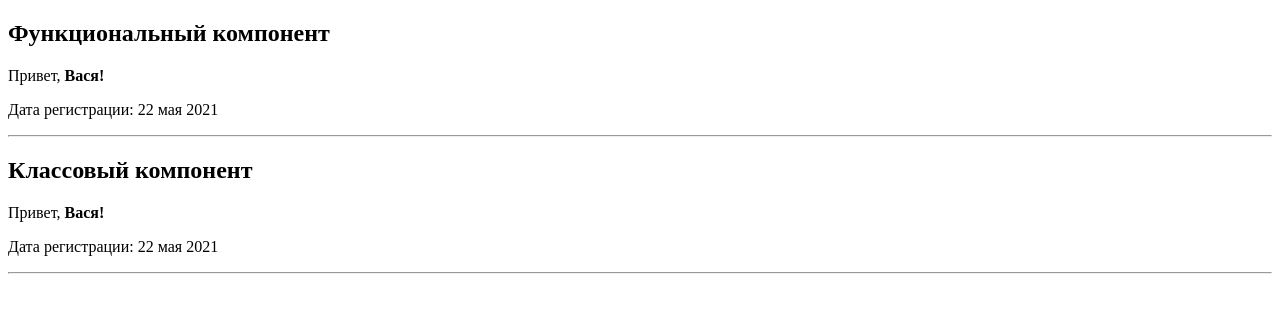
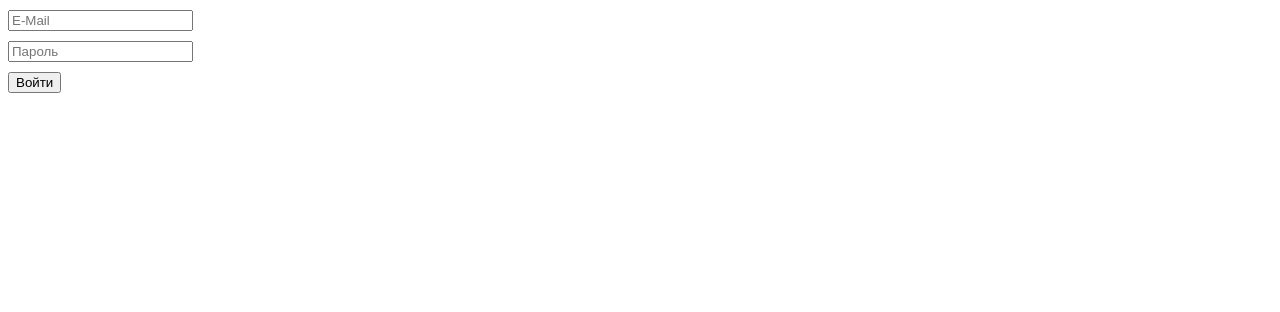
Before and after one commit to vladyslav-soltanovskyi/home-work-1, a React (Create React App) app: page / in a window 1280 px wide. Shown: the top 312 px of the page. Built offline with nearby package versions, Linux system fonts and the light colour scheme.

Commit message:
Сделал задание №2

```diff
--- a/src/index.js
+++ b/src/index.js
@@ -1,6 +1,6 @@
 import React from 'react';
 import ReactDOM from 'react-dom';
-import App from "./tutorial-1/App";
+import App from "./tutorial-2/App";
 
 ReactDOM.render(
   <React.StrictMode>
--- /dev/null
+++ b/src/tutorial-2/App.jsx
@@ -0,0 +1,9 @@
+import FormRegistration from "./components/FormLogin";
+
+export default function App() {
+    return (
+        <>
+            <FormRegistration />
+        </>
+    );
+}
--- /dev/null
+++ b/src/tutorial-2/components/FormLogin.css
@@ -0,0 +1,3 @@
+.form-group {
+    margin: 10px 0 0;
+}
--- /dev/null
+++ b/src/tutorial-2/components/FormLogin.jsx
@@ -0,0 +1,44 @@
+import "./FormLogin.css";
+
+function FormLogin() {
+    let formData = {
+        email: "",
+        password: ""
+    }; // Да, да, понимаю что было сказано сделать две переменые, но подумал так будет проще)
+
+    const changeFieldInForm = (e) => {
+        formData[e.target.name] = e.target.value.trim();
+    }
+
+    const handleSubmit = (e) => {
+        e.preventDefault();
+        let isAllFieldsFilled = Object.values(formData).every(field => !!field);
+
+        if (!isAllFieldsFilled) {
+            alert("Заполните все поля");
+            return;
+        }
+
+        console.log(formData);
+        for(let key in formData) {
+            formData[key] = "";
+        }
+        e.target.reset();
+    }
+
+    return (
+        <form onSubmit={handleSubmit}>
+            <div className="form-group">
+                <input type="text" onChange={changeFieldInForm} placeholder="E-Mail" name="email" />
+            </div>
+            <div className="form-group">
+                <input type="password" onChange={changeFieldInForm} placeholder="Пароль" name="password" />
+            </div>
+            <div className="form-group">
+                <button type="submit">Войти</button>
+            </div>
+        </form>
+    );
+}
+
+export default FormLogin;
```
